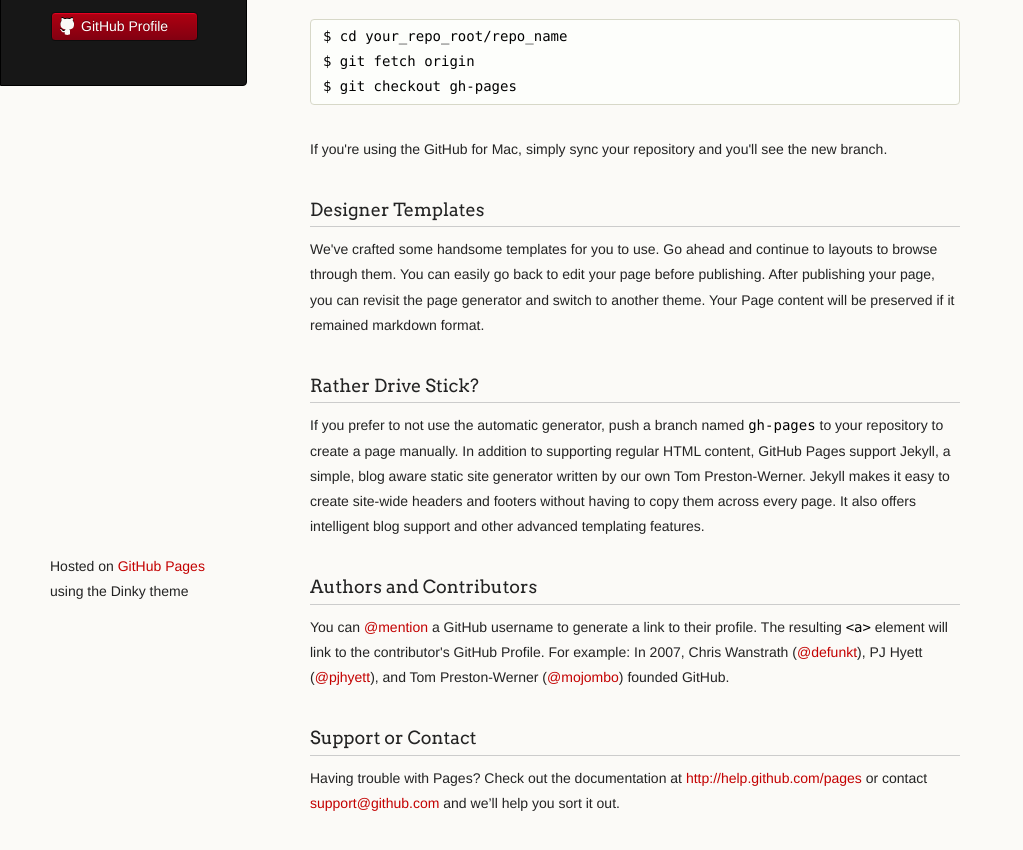
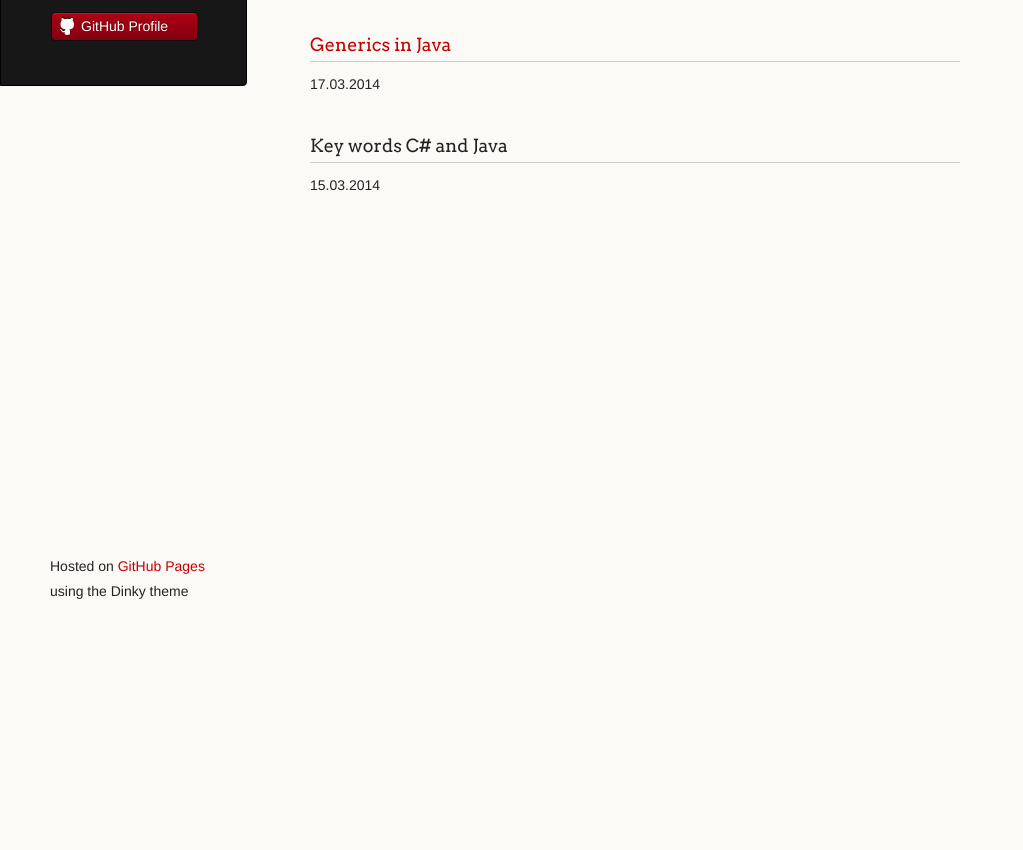
Before and after one commit to developersha/developersha.github.io, a plain HTML site: page index.html in a window 1280 px wide. Shown: the part 164-1014 px from the top of the page, without its empty margins (0-1023 px from the left). After the commit the page ends 800 px from the top, so only its background shows below. Drawn offline with Linux system fonts and the light colour scheme.

Commit message:
Replace master branch with page content via GitHub

```diff
--- a/index.html
+++ b/index.html
@@ -32,32 +32,16 @@
 
 <p>This automatic page generator is the easiest way to create beautiful pages for all of your projects. Author your page content here using GitHub Flavored Markdown, select a template crafted by a designer, and publish. After your page is generated, you can check out the new branch:</p>
 
-<pre><code>$ cd your_repo_root/repo_name
-$ git fetch origin
-$ git checkout gh-pages
-</code></pre>
+<h3>
+<a name="generics-in-java" class="anchor" href="#generics-in-java"><span class="octicon octicon-link"></span></a><a href="developersha.github.io/generics.html">Generics in Java</a>
+</h3>
 
-<p>If you're using the GitHub for Mac, simply sync your repository and you'll see the new branch.</p>
+<p>17.03.2014</p>
 
 <h3>
-<a name="designer-templates" class="anchor" href="#designer-templates"><span class="octicon octicon-link"></span></a>Designer Templates</h3>
+<a name="key-words-c-and-java" class="anchor" href="#key-words-c-and-java"><span class="octicon octicon-link"></span></a>Key words C# and Java</h3>
 
-<p>We've crafted some handsome templates for you to use. Go ahead and continue to layouts to browse through them. You can easily go back to edit your page before publishing. After publishing your page, you can revisit the page generator and switch to another theme. Your Page content will be preserved if it remained markdown format.</p>
-
-<h3>
-<a name="rather-drive-stick" class="anchor" href="#rather-drive-stick"><span class="octicon octicon-link"></span></a>Rather Drive Stick?</h3>
-
-<p>If you prefer to not use the automatic generator, push a branch named <code>gh-pages</code> to your repository to create a page manually. In addition to supporting regular HTML content, GitHub Pages support Jekyll, a simple, blog aware static site generator written by our own Tom Preston-Werner. Jekyll makes it easy to create site-wide headers and footers without having to copy them across every page. It also offers intelligent blog support and other advanced templating features.</p>
-
-<h3>
-<a name="authors-and-contributors" class="anchor" href="#authors-and-contributors"><span class="octicon octicon-link"></span></a>Authors and Contributors</h3>
-
-<p>You can <a href="https://github.com/blog/821" class="user-mention">@mention</a> a GitHub username to generate a link to their profile. The resulting <code>&lt;a&gt;</code> element will link to the contributor's GitHub Profile. For example: In 2007, Chris Wanstrath (<a href="https://github.com/defunkt" class="user-mention">@defunkt</a>), PJ Hyett (<a href="https://github.com/pjhyett" class="user-mention">@pjhyett</a>), and Tom Preston-Werner (<a href="https://github.com/mojombo" class="user-mention">@mojombo</a>) founded GitHub.</p>
-
-<h3>
-<a name="support-or-contact" class="anchor" href="#support-or-contact"><span class="octicon octicon-link"></span></a>Support or Contact</h3>
-
-<p>Having trouble with Pages? Check out the documentation at <a href="http://help.github.com/pages">http://help.github.com/pages</a> or contact <a href="mailto:support@github.com">support@github.com</a> and we’ll help you sort it out.</p>
+<p>15.03.2014</p>
       </section>
       <footer>
         <p><small>Hosted on <a href="http://pages.github.com">GitHub Pages</a> using the Dinky theme</small></p>
```
Also changed, not shown: params.json (+1 -1 lines).
